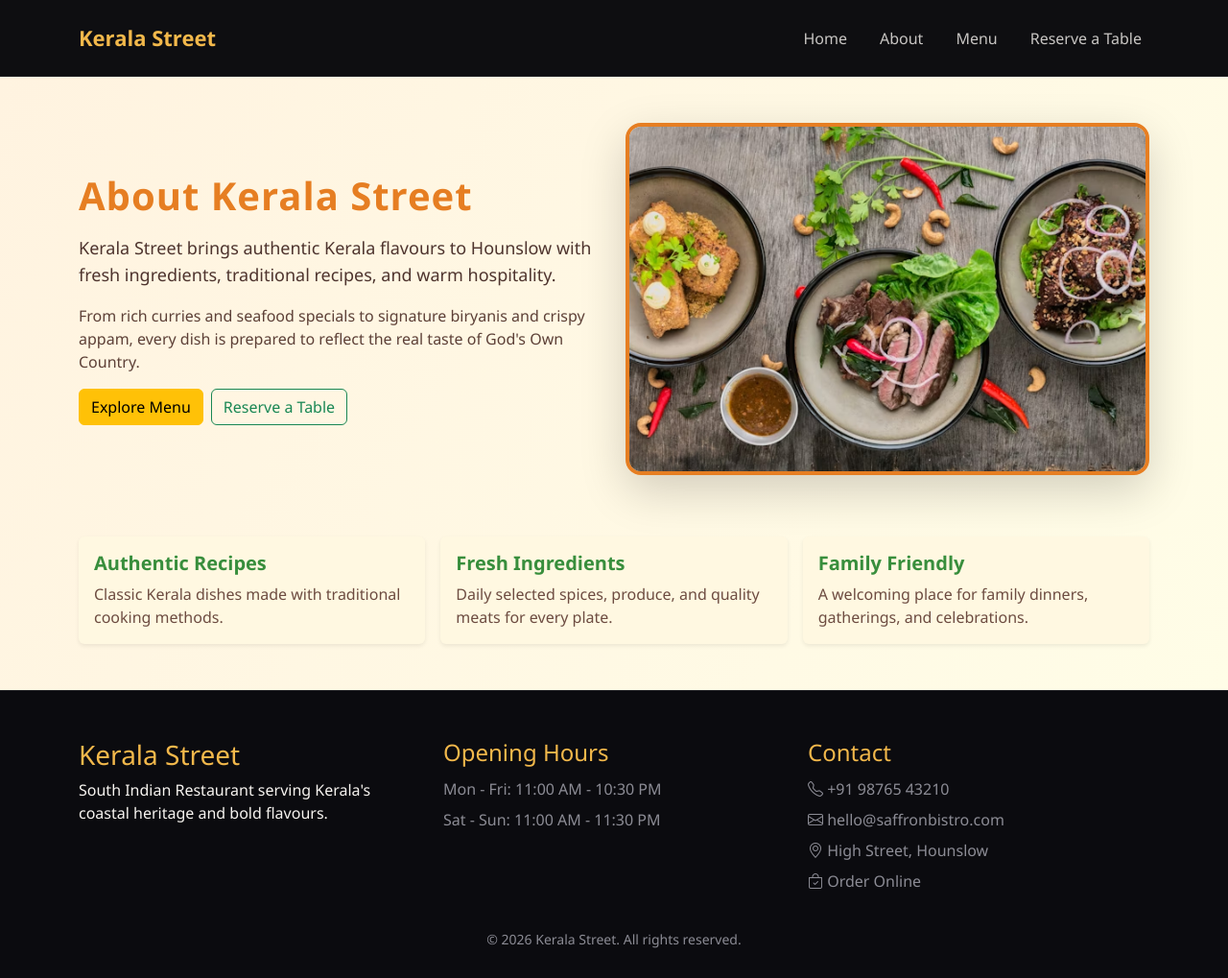
After one commit to athulbaby11/hotel-lite-, a Django app: page /about/ in a window 1280 px wide. The commit adds this page. Shown: the whole page at 96% size. Run offline with Django 5.2, Linux system fonts and the light colour scheme; some libraries are stand-ins or nearby versions.

Commit message:
about page
add about page edit kh picture broken one

```diff
--- a/hotel/urls.py
+++ b/hotel/urls.py
@@ -29,7 +29,7 @@ urlpatterns = [
     path('login/', views.login_view, name='login'),
     path('logout/', views.logout_view, name='logout'),
     path('register/', views.register, name='register'),
-    # path('about/', views.about, name='about'),
+    path('about/', views.about, name='about'),
     path('', include('admin_app.urls')),
     path('', include('user_app.urls')),
 ] + static(settings.MEDIA_URL, document_root=settings.MEDIA_ROOT)
--- a/hotel/views.py
+++ b/hotel/views.py
@@ -84,3 +84,7 @@ def register(request):
         success_message = 'Your reservation has been submitted successfully!'
         return render(request, 'register.html', {'success_message': success_message})
     return render(request, 'register.html')
+
+
+def about(request):
+    return render(request, 'about.html')
--- /dev/null
+++ b/templates/about.html
@@ -0,0 +1,56 @@
+{% load static %}
+{% include 'header.html' %}
+
+<section class="section py-5" style="background: linear-gradient(120deg, #fff3e0 0%, #fffde7 100%); min-height: 75vh;">
+    <div class="container">
+        <div class="row align-items-center g-4">
+            <div class="col-lg-6">
+                <h1 class="fw-bold mb-3" style="color: #e67e22; letter-spacing: 1px;">About Kerala Street</h1>
+                <p class="lead" style="color: #4e342e;">
+                    Kerala Street brings authentic Kerala flavours to Hounslow with fresh ingredients,
+                    traditional recipes, and warm hospitality.
+                </p>
+                <p style="color: #5d4037;">
+                    From rich curries and seafood specials to signature biryanis and crispy appam,
+                    every dish is prepared to reflect the real taste of God's Own Country.
+                </p>
+                <div class="d-flex flex-wrap gap-2 mt-3">
+                    <a href="{% url 'menu_page' %}" class="btn btn-warning">Explore Menu</a>
+                    <a href="{% url 'register' %}" class="btn btn-outline-success">Reserve a Table</a>
+                </div>
+            </div>
+            <div class="col-lg-6 text-center">
+                <img src="{% static 'image/banner image.avif' %}" alt="Kerala Street restaurant" class="img-fluid rounded-4 shadow-lg" style="max-height: 380px; object-fit: cover; border: 4px solid #e67e22;">
+            </div>
+        </div>
+
+        <div class="row mt-5 g-3">
+            <div class="col-md-4">
+                <div class="card h-100 border-0 shadow-sm" style="background: #fff8e1;">
+                    <div class="card-body">
+                        <h5 class="fw-bold" style="color: #388e3c;">Authentic Recipes</h5>
+                        <p class="mb-0" style="color: #6d4c41;">Classic Kerala dishes made with traditional cooking methods.</p>
+                    </div>
+                </div>
+            </div>
+            <div class="col-md-4">
+                <div class="card h-100 border-0 shadow-sm" style="background: #fff8e1;">
+                    <div class="card-body">
+                        <h5 class="fw-bold" style="color: #388e3c;">Fresh Ingredients</h5>
+                        <p class="mb-0" style="color: #6d4c41;">Daily selected spices, produce, and quality meats for every plate.</p>
+                    </div>
+                </div>
+            </div>
+            <div class="col-md-4">
+                <div class="card h-100 border-0 shadow-sm" style="background: #fff8e1;">
+                    <div class="card-body">
+                        <h5 class="fw-bold" style="color: #388e3c;">Family Friendly</h5>
+                        <p class="mb-0" style="color: #6d4c41;">A welcoming place for family dinners, gatherings, and celebrations.</p>
+                    </div>
+                </div>
+            </div>
+        </div>
+    </div>
+</section>
+
+{% include 'footer.html' %}
--- a/templates/header.html
+++ b/templates/header.html
@@ -56,7 +56,7 @@
                                 <li class="nav-item"><a class="nav-link text-danger" href="{% url 'logout' %}">Logout</a></li>
                             {% else %}
                                 <li class="nav-item"><a class="nav-link" href="{% url 'index' %}#home">Home</a></li>
-                                <li class="nav-item"><a class="nav-link" href="about.html">About</a></li>
+                                <li class="nav-item"><a class="nav-link" href="{% url 'about' %}">About</a></li>
                                 <li class="nav-item"><a class="nav-link" href="{% url 'menu_page' %}">Menu</a></li>
                                 <li class="nav-item"><a class="nav-link" href="/register/">Reserve a Table</a></li>
                             {% endif %}
--- a/templates/index.html
+++ b/templates/index.html
@@ -523,7 +523,7 @@ window.onload = function() {
     <div class="container">
         <div class="row align-items-center">
             <div class="col-lg-6 mb-4 mb-lg-0">
-                <img src="{% static 'image/kerala_street_testimonial.jpg' %}" alt="Kerala Backwaters" class="img-fluid rounded-4 shadow-lg" style="max-height:260px; object-fit:cover; border:4px solid #e67e22;">
+                <img src="{% static 'image/kh.png' %}" alt="Kerala Backwaters" class="img-fluid rounded-4 shadow-lg" style="max-height:260px; object-fit:cover; border:4px solid #e67e22;">
             </div>
             <div class="col-lg-6">
                 <div class="p-4 rounded-4 shadow-lg border-0" style="background:linear-gradient(90deg,#fffbe6 60%,#e0f7fa 100%); color:#222;">
```
Also changed, not shown: static/image/kh.png (renamed from static/image/kerala street testimonial.png).
